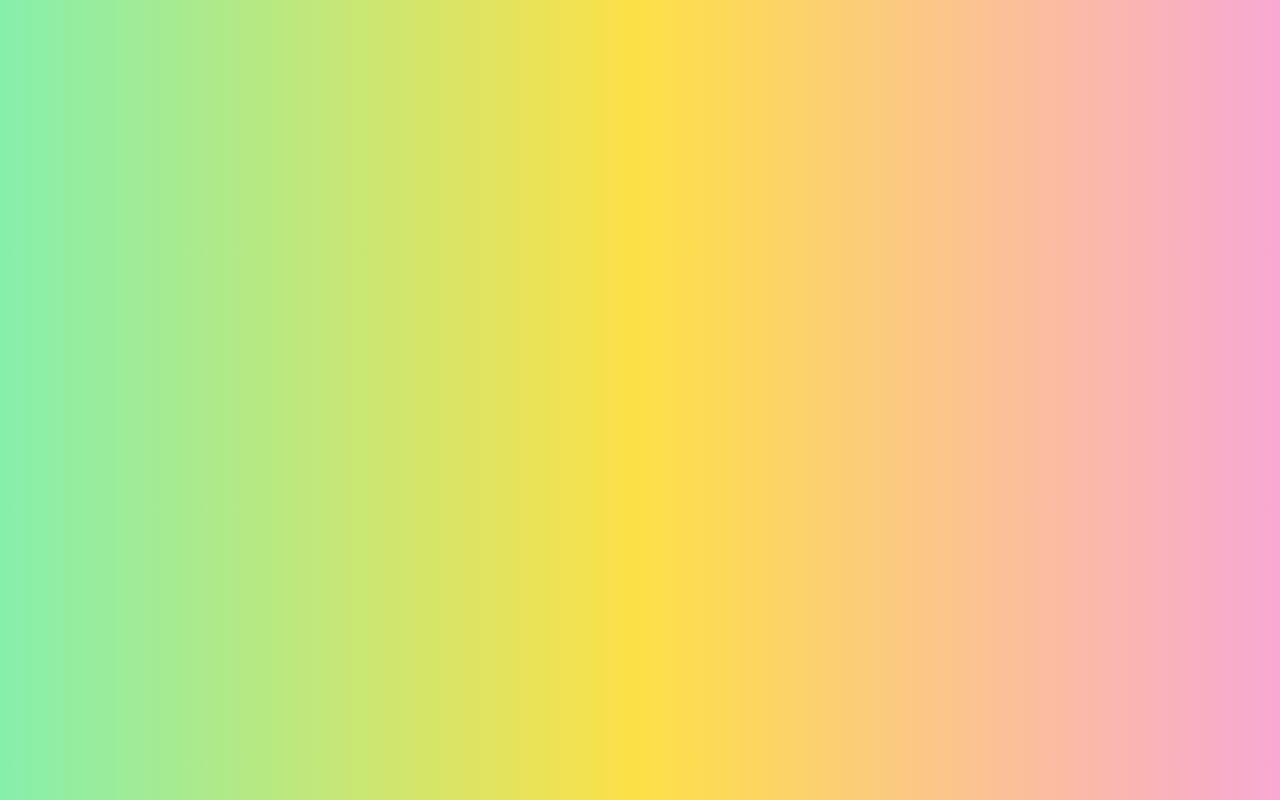
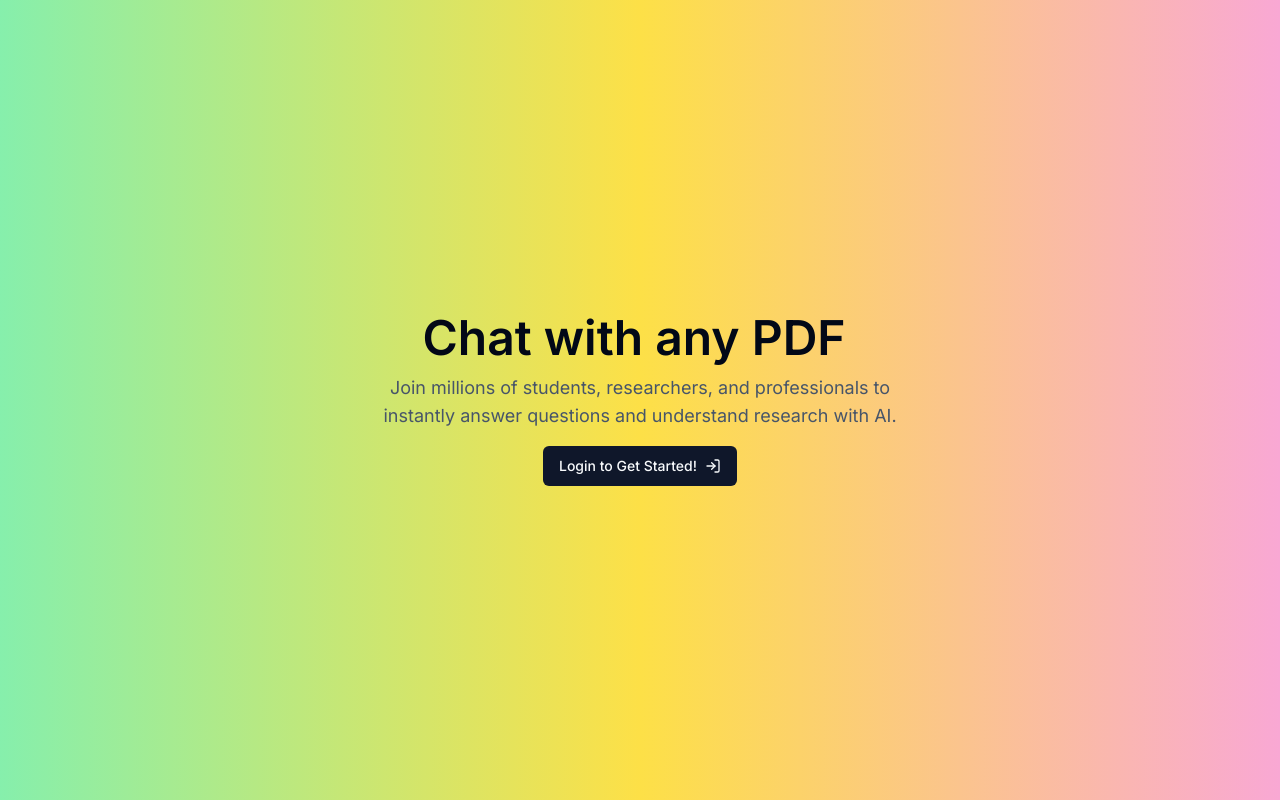
Before and after one commit to OmarMWarraich/AI-SaaS, a Next.js app: page / in a window 1280 px wide. Built offline with nearby package versions, Linux system fonts and the light colour scheme; no server answers.

Commit message:
feat: HomePage

```diff
--- a/src/app/page.tsx
+++ b/src/app/page.tsx
@@ -1,7 +1,40 @@
 import { Button } from '@/components/ui/button'
+import { UserButton, auth } from '@clerk/nextjs'
+import { LogIn } from 'lucide-react'
+import Link from 'next/link'
 
-export default function Home() {
+export default async function Home() {
+  const {userId} = await auth()
+  const isAuth = !!userId
   return (
-    <div className="w-screen min-h-screen bg-gradient-to-r from-green-300 via-yellow-300 to-pink-300"></div>
+    <div className="w-screen min-h-screen bg-gradient-to-r from-green-300 via-yellow-300 to-pink-300">
+      <div className="absolute top-1/2 left-1/2 -translate-x-1/2 -translate-y-1/2">
+        <div className="flex flex-col items-center text-center">
+          <div className="flex items-center">
+            <h1 className='mr-3 text-5xl font-semibold'>Chat with any PDF</h1>
+            <UserButton afterSignOutUrl='/' />
+          </div>
+
+          <div className="flex mt-2">
+            {isAuth && <Button>Go to Chats</Button>}
+          </div>
+
+          <p className='max-w-xl mt-1 text-lg text-slate-600'>
+            Join millions of students, researchers, and professionals to instantly
+            answer questions and understand research with AI.
+          </p>
+
+          <div className="w-full mt-4">
+            {isAuth ? (<h1>file upload</h1>): (
+              <Link href="/sign-in">
+                <Button>
+                  Login to Get Started!
+                  <LogIn className='w-4 h-4 ml-2' />
+                </Button>
+              </Link>)}
+          </div>
+        </div>
+      </div>
+    </div>
   )
 }
--- /dev/null
+++ b/src/app/sign-in/[[...sign-in]]/page.tsx
@@ -0,0 +1,7 @@
+import { SignIn } from "@clerk/nextjs";
+
+export default function Page() {
+  return (<div className="absolute top-1/2 left-1/2 -translate-x-1/2 -translate-y-1/2">
+    <SignIn />
+  </div>)
+}
--- /dev/null
+++ b/src/app/sign-up/[[...sign-up]]/page.tsx
@@ -0,0 +1,7 @@
+import { SignUp } from "@clerk/nextjs";
+
+export default function Page() {
+  return (<div className="absolute top-1/2 left-1/2 -translate-x-1/2 -translate-y-1/2">
+    <SignUp />
+  </div>)
+}
```
